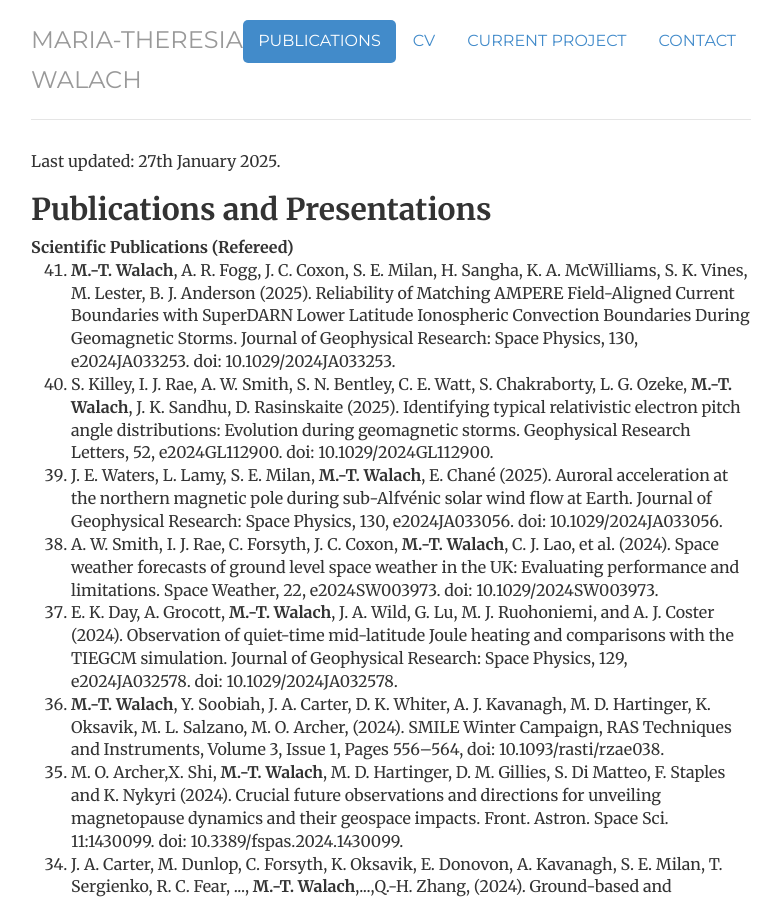
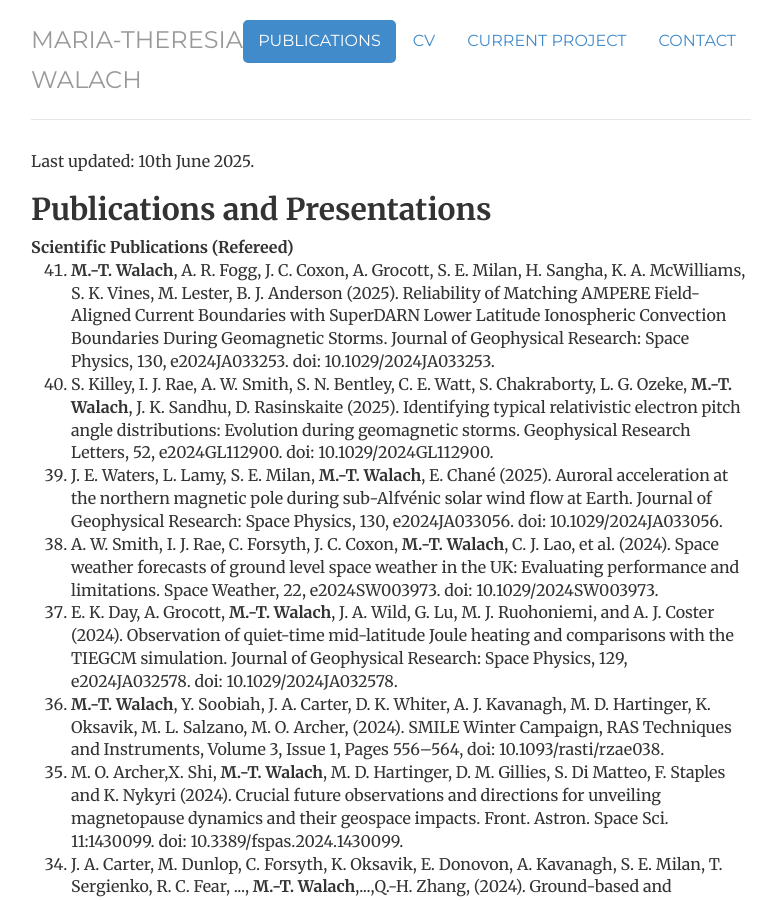
Before and after one commit to mtwalach/mtwalach.github.io, a Jekyll site: the page built from publications/index.html, in a window 1280 px wide and 900 px high. Shown: the whole window, without its empty margins (249-1030 px from the left). Built offline with Jekyll 4.4.1, drawn with Linux system fonts in a browser that asks for light colours.

```diff
--- a/publications/index.html
+++ b/publications/index.html
@@ -8,13 +8,13 @@ notes: passive
 contact: passive
 description:   Maria-Theresia Walach // Space plasma physics & planetary science.
 ---
-<div class="Publications - last updated: 27th January 2025">
+<div class="Publications - last updated: 10th June 2025">
 	<!-- <a href="/files/Publication_list_Jun2023_MTW.pdf"target="_blank" class="btn btn-default pull-right" title="Download Publications as PDF">Download Publications as PDF - last updated: 19th June 2023</a> -->
-    <p>Last updated: 27th January 2025.</p>
+    <p>Last updated: 10th June 2025.</p>
     <h2>Publications and Presentations </h2>
     <strong>Scientific Publications (Refereed)</strong>
     <ol reversed>
-      <li><b>M.-T. Walach</b>, A. R. Fogg, J. C. Coxon, S. E. Milan, H. Sangha, K. A. McWilliams, S. K. Vines, M. Lester, B. J. Anderson (2025). Reliability of Matching AMPERE Field-Aligned Current Boundaries with SuperDARN Lower Latitude Ionospheric Convection Boundaries During Geomagnetic Storms. Journal of Geophysical Research: Space Physics, 130, e2024JA033253. doi: 10.1029/2024JA033253.</li>
+      <li><b>M.-T. Walach</b>, A. R. Fogg, J. C. Coxon, A. Grocott, S. E. Milan, H. Sangha, K. A. McWilliams, S. K. Vines, M. Lester, B. J. Anderson (2025). Reliability of Matching AMPERE Field-Aligned Current Boundaries with SuperDARN Lower Latitude Ionospheric Convection Boundaries During Geomagnetic Storms. Journal of Geophysical Research: Space Physics, 130, e2024JA033253. doi: 10.1029/2024JA033253.</li>
       <li>S. Killey, I. J. Rae, A. W. Smith, S. N. Bentley, C. E. Watt, S. Chakraborty, L. G. Ozeke, <b>M.-T. Walach</b>, J. K. Sandhu, D. Rasinskaite (2025). Identifying typical relativistic electron pitch angle distributions: Evolution during geomagnetic storms. Geophysical Research Letters, 52, e2024GL112900. doi: 10.1029/2024GL112900.</li>
       <li>J. E. Waters, L. Lamy, S. E. Milan, <b>M.-T. Walach</b>, E. Chané (2025).  Auroral acceleration at the northern magnetic pole during sub-Alfvénic solar wind flow at Earth. Journal of Geophysical Research: Space Physics, 130, e2024JA033056. doi: 10.1029/2024JA033056. </li>
       <li>A. W. Smith, I. J. Rae, C. Forsyth, J. C. Coxon, <b>M.-T. Walach</b>, C. J. Lao, et al. (2024). Space weather forecasts of ground level space weather in the UK: Evaluating performance and limitations. Space Weather, 22, e2024SW003973. doi: 10.1029/2024SW003973.</li>
```
